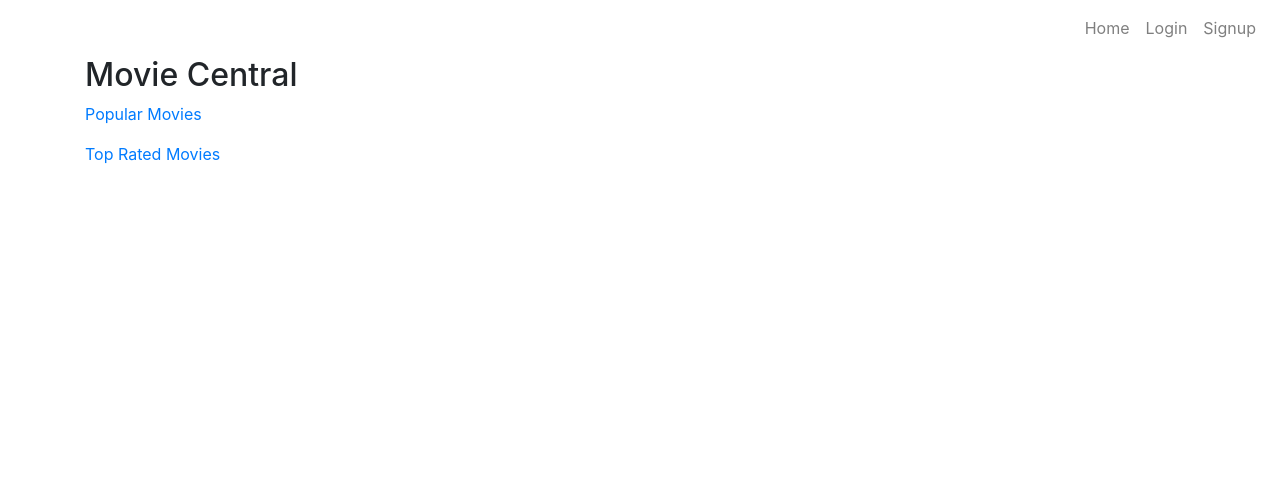
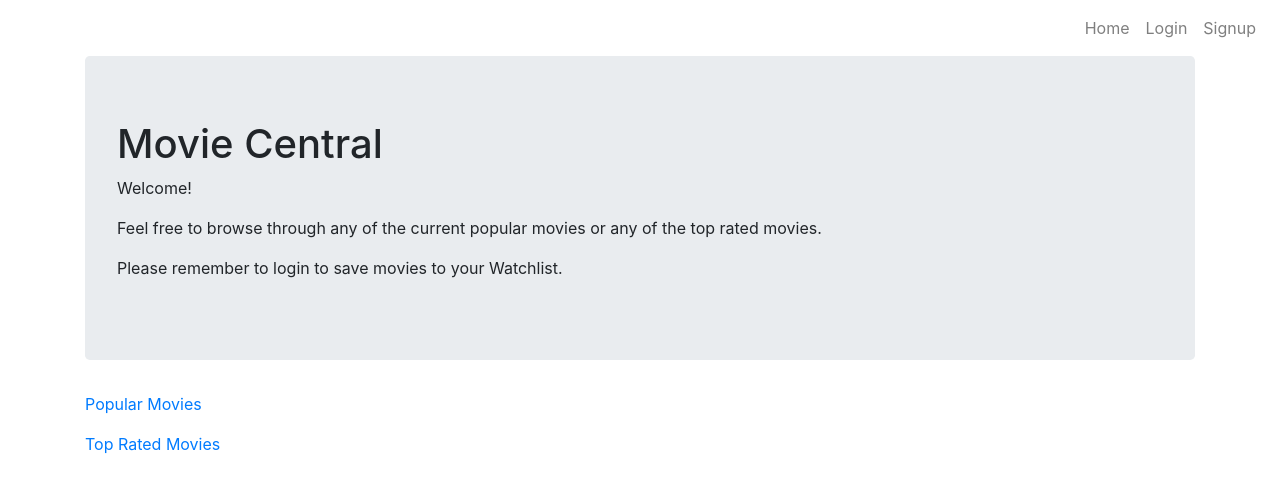
Before and after one commit to rcho100/movie-central-frontend, a React (Create React App) app: page / in a window 1280 px wide. Shown: the top 492 px of the page. Built offline with nearby package versions, Linux system fonts and the light colour scheme; no server answers.

Commit message:
Add Jumbotron & welcome message to Home

```diff
--- a/src/components/Home.js
+++ b/src/components/Home.js
@@ -1,15 +1,21 @@
 import React, { Component } from 'react'
 import { Link } from 'react-router-dom'
+import Jumbotron from 'react-bootstrap/Jumbotron'
 
 class Home extends Component {
     render() {
         return (
             <div>
-                <h2>Movie Central</h2>
-                <Link to='/popular-movies'>
+                <Jumbotron>
+                    <h1>Movie Central</h1>
+                    <p>Welcome!</p>
+                    <p>Feel free to browse through any of the current popular movies or any of the top rated movies.</p>
+                    <p>Please remember to login to save movies to your Watchlist.</p>
+                </Jumbotron>
+                <Link className='movies-link' to='/popular-movies'>
                     <p>Popular Movies</p>
                 </Link>
-                <Link to='/top-rated-movies'>
+                <Link className='movies-link' to='/top-rated-movies'>
                     <p>Top Rated Movies</p>
                 </Link>
             </div>
```
